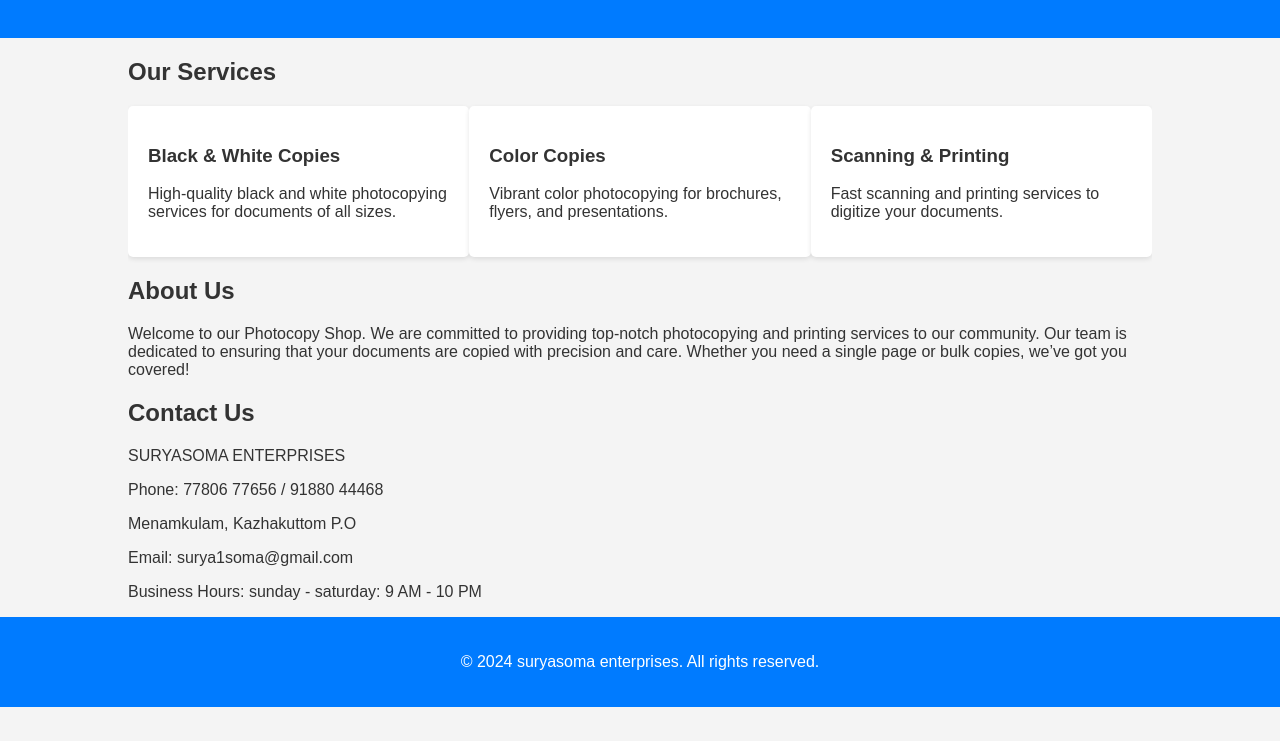
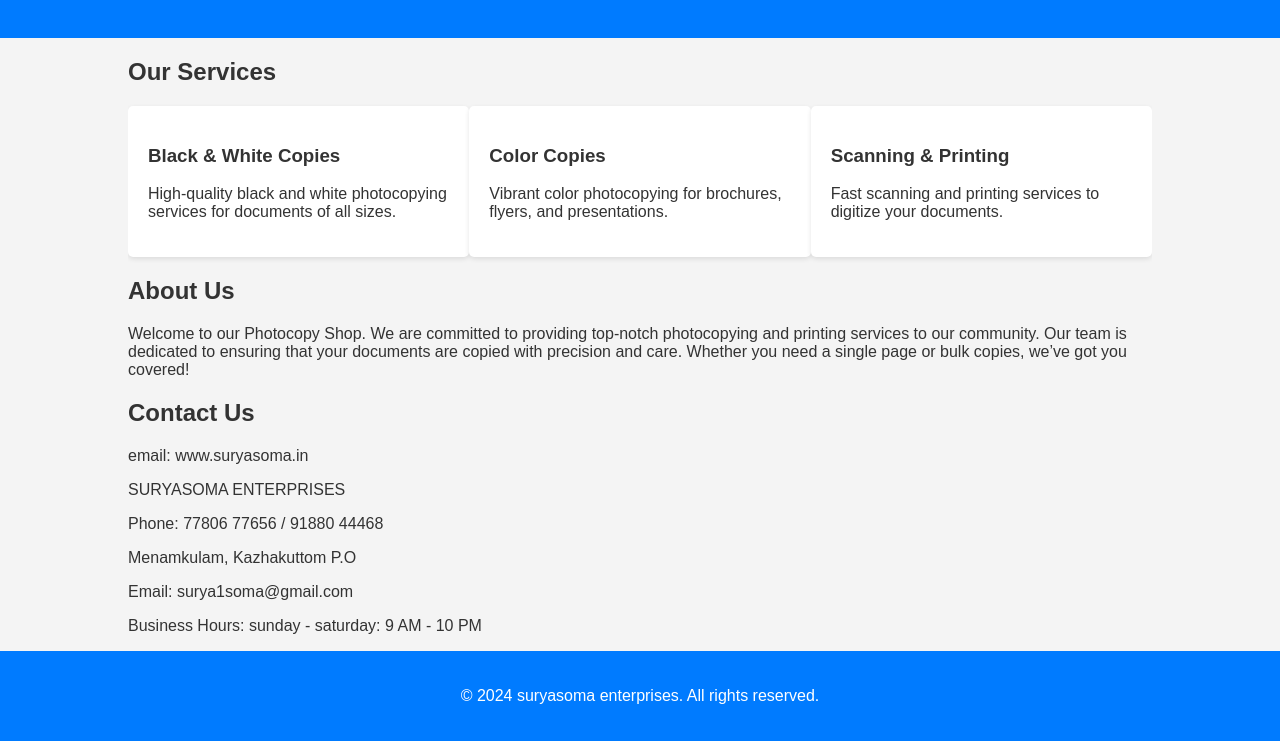
Before and after one commit to surya1soma/suryasoma_website, a plain HTML site: page index.html in a window 1280 px wide. Shown: the part 120-861 px from the top of the page. Before the commit the page ends 827 px from the top, so only its background shows below. Drawn offline with Linux system fonts and the light colour scheme.

Commit message:
Update_19oct index.html

```diff
--- a/index.html
+++ b/index.html
@@ -91,6 +91,7 @@
 
     <section id="contact">
         <h2>Contact Us</h2>
+        <p>email: www.suryasoma.in<p>
         <p>SURYASOMA ENTERPRISES</p>
         <p>Phone: 77806 77656 / 91880 44468</p>
         <p>Menamkulam, Kazhakuttom P.O<p>
```
